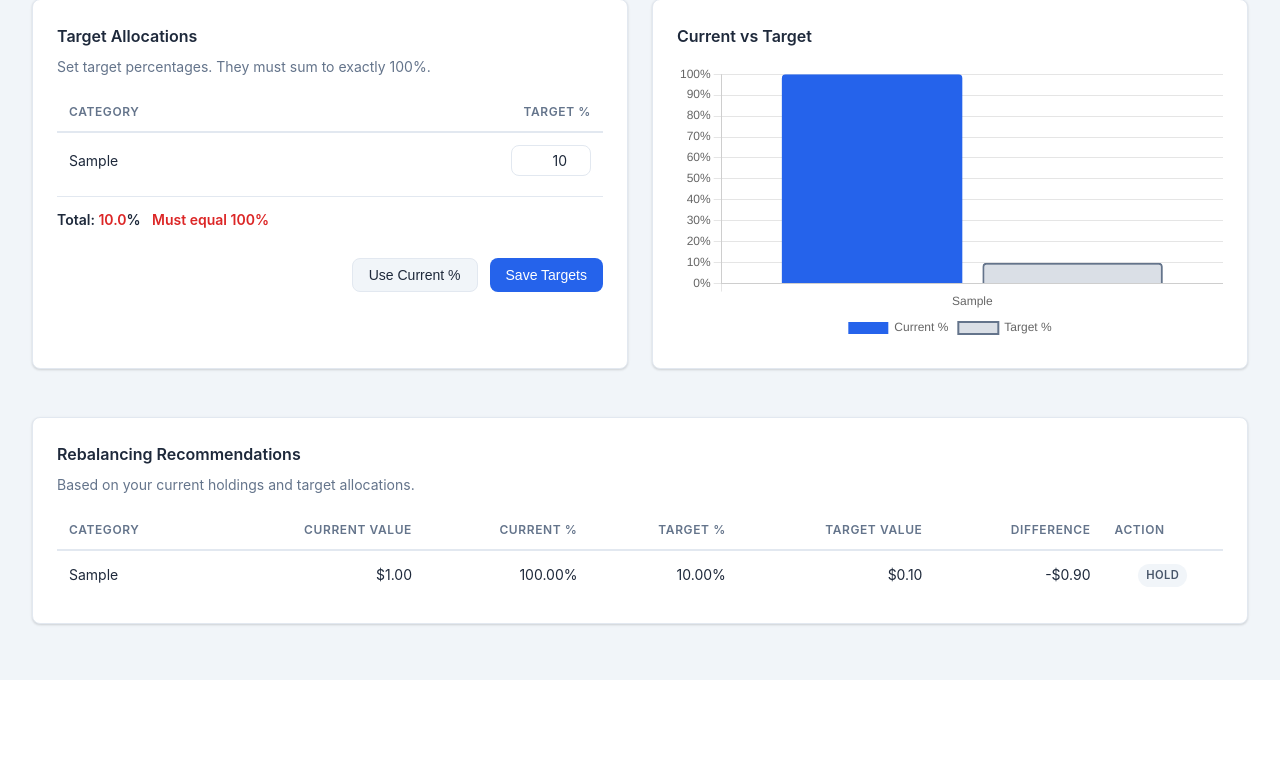
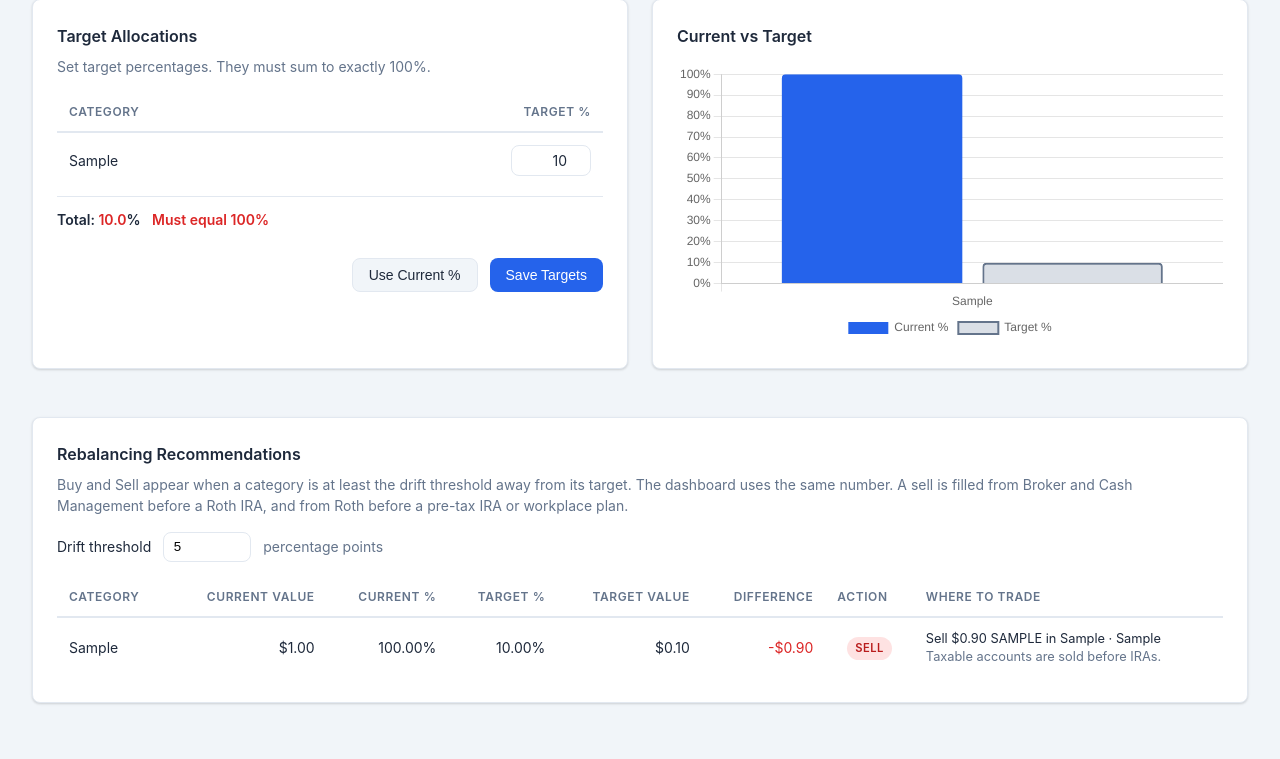
Before and after one commit to whs3/retirement-portfolio, a Flask app: page /rebalance in a window 1280 px wide. Shown: the part 153-912 px from the top of the page. Before the commit the page ends 833 px from the top, so only its background shows below. Run offline with Flask 3, Linux system fonts and the light colour scheme; tables that the repository leaves empty hold one stand-in row (values such as "Sample post"); some libraries are stand-ins or nearby versions.

Commit message:
Name accounts and tickers for rebalance trades; make drift threshold configurable
- New services/rebalance.py builds the Buy/Sell/Hold recommendations. Sells
  are filled from taxable accounts first, then Roth, then pre-tax; buys point
  at accounts that already hold the category. Rebalance page gets a
  "Where to trade" column.
- Buy/Sell now require the gap to reach a drift threshold (default 5 pts,
  0-50), saved as the drift_threshold_pts setting and editable on the
  Rebalance page. The dashboard drift banner uses the same threshold and
  names the suggested account/ticker.
- Settings also accept tax_rate_ordinary / tax_rate_gains, used by the
  Planning page's withdrawal estimate.

Co-Authored-By: Claude Opus 5.5 <noreply@anthropic.com>

```diff
--- a/portfolio/routes/portfolio.py
+++ b/portfolio/routes/portfolio.py
@@ -3,6 +3,8 @@
 from flask import Blueprint, jsonify, request
 
 from portfolio.db import get_db
+from portfolio.services.rebalance import build_recommendations
+from portfolio.services.settings import get_drift_threshold_pts
 from portfolio.validators import is_significant_value
 
 bp = Blueprint("portfolio_api", __name__)
@@ -132,36 +134,6 @@ def get_rebalance():
     db = get_db()
     holdings = db.execute("SELECT * FROM holdings").fetchall()
     targets = db.execute("SELECT * FROM target_allocations").fetchall()
-
-    total_value = sum(h["current_value"] for h in holdings)
-
-    current: dict[str, float] = {}
-    for h in holdings:
-        cat = h["category"] or "Uncategorized"
-        current.setdefault(cat, 0)
-        current[cat] += h["current_value"]
-
-    target_map = {t["category"]: t["target_percentage"] for t in targets}
-    all_cats = set(current) | set(target_map)
-
-    recommendations = []
-    for cat in all_cats:
-        target_pct = target_map.get(cat, 0)
-        curr_val = current.get(cat, 0)
-        curr_pct = (curr_val / total_value * 100) if total_value else 0
-        target_val = total_value * target_pct / 100
-        diff = target_val - curr_val
-        recommendations.append({
-            "category": cat,
-            "current_value": curr_val,
-            "current_pct": curr_pct,
-            "target_pct": target_pct,
-            "target_value": target_val,
-            "difference": diff,
-            "action": "Buy" if diff > 1 else "Sell" if diff < -1 else "Hold",
-        })
-
-    return jsonify({
-        "total_value": total_value,
-        "recommendations": sorted(recommendations, key=lambda x: x["category"]),
-    })
+    return jsonify(build_recommendations(
+        holdings, targets, get_drift_threshold_pts()
+    ))
--- a/portfolio/services/settings.py
+++ b/portfolio/services/settings.py
@@ -21,11 +21,23 @@ WITHDRAWAL_RATE_KEYS = {
 }
 WITHDRAWAL_YEARS_KEY = "withdrawal_years"
 
+# Illustrative defaults. The Planning page shows them and the user can change them.
+TAX_RATE_ORDINARY_KEY = "tax_rate_ordinary"
+TAX_RATE_GAINS_KEY = "tax_rate_gains"
+TAX_RATE_KEYS = {TAX_RATE_ORDINARY_KEY, TAX_RATE_GAINS_KEY}
+DEFAULT_ORDINARY_TAX_PCT = 22.0
+DEFAULT_GAINS_TAX_PCT = 15.0
+
+DRIFT_THRESHOLD_KEY = "drift_threshold_pts"
+DEFAULT_DRIFT_THRESHOLD_PTS = 5.0
+MAX_DRIFT_THRESHOLD_PTS = 50.0
+
 ALLOWED_SETTINGS = (
     {"fmp_api_key", PRICE_REFRESH_KEY}
     | BIRTHDATE_KEYS
     | WITHDRAWAL_RATE_KEYS
-    | {WITHDRAWAL_YEARS_KEY}
+    | TAX_RATE_KEYS
+    | {WITHDRAWAL_YEARS_KEY, DRIFT_THRESHOLD_KEY}
 )
 
 _MIN_BIRTH_YEAR = 1900
@@ -97,6 +109,60 @@ def get_owner_birthdates() -> dict[str, str | None]:
     }
 
 
+def parse_drift_threshold(value) -> str:
+    """Percentage-point gap before a category is a Buy or a Sell. 0–50."""
+    if isinstance(value, bool) or value is None:
+        raise ValueError("Drift threshold must be a number of percentage points")
+    if isinstance(value, str):
+        value = value.strip()
+    try:
+        n = float(value)
+    except (TypeError, ValueError):
+        raise ValueError("Drift threshold must be a number of percentage points") from None
+    if math.isnan(n) or math.isinf(n):
+        raise ValueError("Drift threshold is not a valid number")
+    if n < 0 or n > MAX_DRIFT_THRESHOLD_PTS:
+        raise ValueError(
+            f"Drift threshold must be between 0 and {MAX_DRIFT_THRESHOLD_PTS:g}"
+        )
+    return str(n)
+
+
+def get_drift_threshold_pts() -> float:
+    row = get_db().execute(
+        "SELECT value FROM settings WHERE key=?", (DRIFT_THRESHOLD_KEY,)
+    ).fetchone()
+    if not row or not row["value"]:
+        return DEFAULT_DRIFT_THRESHOLD_PTS
+    try:
+        return float(parse_drift_threshold(row["value"]))
+    except ValueError:
+        return DEFAULT_DRIFT_THRESHOLD_PTS
+
+
+def get_tax_assumptions() -> dict:
+    """Ordinary and long-term-gains rates used to estimate spendable withdrawals."""
+    rows = get_db().execute(
+        "SELECT key, value FROM settings WHERE key IN (?, ?)",
+        (TAX_RATE_ORDINARY_KEY, TAX_RATE_GAINS_KEY),
+    ).fetchall()
+    by_key = {r["key"]: r["value"] for r in rows}
+
+    def _rate(key: str, default: float) -> float:
+        raw = by_key.get(key)
+        if raw is None or raw == "":
+            return default
+        try:
+            return float(parse_withdrawal_rate(raw, key))
+        except ValueError:
+            return default
+
+    return {
+        "tax_rate_ordinary": _rate(TAX_RATE_ORDINARY_KEY, DEFAULT_ORDINARY_TAX_PCT),
+        "tax_rate_gains": _rate(TAX_RATE_GAINS_KEY, DEFAULT_GAINS_TAX_PCT),
+    }
+
+
 def get_withdrawal_assumptions() -> dict:
     """Persisted calculator inputs, with sensible defaults when unset."""
     rows = get_db().execute(
--- a/static/css/style.css
+++ b/static/css/style.css
@@ -268,6 +268,23 @@ body {
 .badge-sell         { background: #fee2e2; color: #b91c1c; }
 .badge-hold         { background: #f1f5f9; color: #475569; }
 
+.where-cell { font-size: .8rem; line-height: 1.4; min-width: 12rem; }
+.drift-setting {
+  display: flex;
+  flex-wrap: wrap;
+  align-items: center;
+  gap: .5rem .75rem;
+  margin-bottom: 1rem;
+  font-size: .875rem;
+}
+.drift-setting input {
+  width: 5.5rem;
+  padding: .4rem .6rem;
+  border: 1px solid var(--border);
+  border-radius: var(--radius);
+}
+
+
 /* ── Buttons ─────────────────────────────────────────────────────────────── */
 .btn {
   display: inline-flex;
@@ -305,6 +322,8 @@ body {
   gap: 1rem;
   margin-bottom: 1.5rem;
 }
+
+.form-grid.planning-assumptions { grid-template-columns: repeat(3, 1fr); }
 
 .form-group          { display: flex; flex-direction: column; gap: .375rem; }
 .form-group-full     { grid-column: 1 / -1; }
@@ -461,6 +480,7 @@ body {
   .main-content { padding: 1rem; }
   .grid-2       { grid-template-columns: 1fr; }
   .form-grid,
+  .form-grid.planning-assumptions,
   .cash-flow-form { grid-template-columns: 1fr; }
   .navbar       { padding: 0 1rem; }
   .nav-links a  { padding: .5rem .5rem; font-size: .8rem; }
--- a/static/js/rebalance.js
+++ b/static/js/rebalance.js
@@ -10,6 +10,7 @@ function esc(s) {
 }
 
 let rebalanceChart = null;
+let driftSaveTimer = null;
 
 function fmt(n) {
   return new Intl.NumberFormat('en-US', { style: 'currency', currency: 'USD' }).format(n);
@@ -100,12 +101,79 @@ async function saveAllocations(event) {
 
 // ── Rebalance chart + recommendations ────────────────────────────────────────
 
+function whereToTrade(r) {
+  if (r.action === 'Hold') return '<span class="text-muted">—</span>';
+
+  const lines = [];
+  (r.trades || []).forEach(t => {
+    const label = t.ticker || t.name || 'Holding';
+    const where = [t.owner, t.account_type].filter(Boolean).join(' · ');
+    lines.push(`<div>Sell ${fmt(t.amount)} ${esc(label)}${where ? ' in ' + esc(where) : ''}</div>`);
+  });
+
+  if (r.action === 'Buy') {
+    const held = (r.positions || []).filter(p => p.current_value > 0);
+    if (!held.length) {
+      lines.push('<div class="text-muted">No holding in this category yet.</div>');
+    } else {
+      held.forEach(p => {
+        const label = p.ticker || p.name || 'Holding';
+        const where = [p.owner, p.account_type].filter(Boolean).join(' · ');
+        lines.push(`<div>${esc(label)}${where ? ' · ' + esc(where) : ''} (${fmt(p.current_value)})</div>`);
+      });
+      lines.push('<div class="text-muted">Add to one of these accounts.</div>');
+    }
+  }
+
+  if (r.action === 'Sell') {
+    const traded = new Set((r.trades || []).map(t => `${t.ticker}|${t.owner}|${t.account_type}`));
+    const rest = (r.positions || []).filter(p =>
+      p.current_value > 0 && !traded.has(`${p.ticker}|${p.owner}|${p.account_type}`)
+    );
+    if (rest.length) {
+      const names = rest.map(p => {
+        const label = p.ticker || p.name || 'Holding';
+        const where = [p.owner, p.account_type].filter(Boolean).join(' ');
+        return `${label}${where ? ' (' + where + ')' : ''}`;
+      });
+      lines.push(`<div class="text-muted">Also held: ${esc(names.join('; '))}</div>`);
+    }
+  }
+
+  if (r.action === 'Sell' && r.note) lines.push(`<div class="text-muted">${esc(r.note)}</div>`);
+  return `<div class="where-cell">${lines.join('') || '<span class="text-muted">—</span>'}</div>`;
+}
+
 async function loadRebalance() {
   const res  = await fetch('/api/rebalance');
   const data = await res.json();
+  const input = document.getElementById('driftThreshold');
+  if (input && document.activeElement !== input && data.drift_threshold_pts != null) {
+    input.value = data.drift_threshold_pts;
+  }
   const recs = data.recommendations.filter(r => r.target_pct !== 0);
   renderRebalanceChart(recs);
   renderRecommendations(recs, data.total_value);
+}
+
+function queueDriftSave() {
+  const status = document.getElementById('driftStatus');
+  clearTimeout(driftSaveTimer);
+  driftSaveTimer = setTimeout(async () => {
+    const raw = document.getElementById('driftThreshold').value;
+    if (status) status.textContent = 'Saving…';
+    try {
+      await apiFetch('/api/settings', {
+        method: 'PUT',
+        headers: { 'Content-Type': 'application/json' },
+        body: JSON.stringify({ drift_threshold_pts: raw }),
+      });
+      if (status) status.textContent = 'Saved.';
+      loadRebalance();
+    } catch (err) {
+      if (status) status.textContent = err.message || 'Save failed.';
+    }
+  }, 400);
 }
 
 function renderRebalanceChart(recs) {
@@ -156,7 +224,7 @@ function renderRecommendations(recs, totalValue) {
   const tbody = document.getElementById('recommendationsBody');
 
   if (!recs.length) {
-    tbody.innerHTML = '<tr><td colspan="7" class="text-center text-muted">No data — add holdings first.</td></tr>';
+    tbody.innerHTML = '<tr><td colspan="8" class="text-center text-muted">No data — add holdings first.</td></tr>';
     return;
   }
 
@@ -166,7 +234,7 @@ function renderRecommendations(recs, totalValue) {
     const dispCurrentPct = parseFloat(r.current_pct.toFixed(2));
     const dispTargetPct  = parseFloat(r.target_pct.toFixed(2));
     const diff           = totalValue * (dispTargetPct - dispCurrentPct) / 100;
-    const diffCls        = diff > 1 ? 'text-success' : diff < -1 ? 'text-danger' : '';
+    const diffCls        = r.action === 'Buy' ? 'text-success' : r.action === 'Sell' ? 'text-danger' : '';
     const targetVal      = totalValue * dispTargetPct / 100;
     return `
     <tr>
@@ -177,6 +245,7 @@ function renderRecommendations(recs, totalValue) {
       <td class="text-right">${fmt(targetVal)}</td>
       <td class="text-right ${diffCls}">${diff >= 0 ? '+' : ''}${fmt(diff)}</td>
       <td class="text-center"><span class="badge badge-${r.action.toLowerCase()}">${r.action}</span></td>
+      <td>${whereToTrade(r)}</td>
     </tr>`;
   }).join('');
 }
@@ -184,4 +253,6 @@ function renderRecommendations(recs, totalValue) {
 document.addEventListener('DOMContentLoaded', () => {
   loadTargetAllocations();
   loadRebalance();
+  const driftInput = document.getElementById('driftThreshold');
+  if (driftInput) driftInput.addEventListener('input', queueDriftSave);
 });
--- a/templates/dashboard.html
+++ b/templates/dashboard.html
@@ -41,7 +41,7 @@
 
 <!-- Drift alerts -->
 <div id="driftAlerts" class="card alert-warning drift-alerts" style="display:none">
-  <strong>Off target:</strong>
+  <strong id="driftAlertsTitle">Off target:</strong>
   <div id="driftAlertsList"></div>
 </div>
 
--- a/templates/rebalance.html
+++ b/templates/rebalance.html
@@ -48,7 +48,17 @@
 <!-- Recommendations table -->
 <div class="card">
   <h2 class="card-title">Rebalancing Recommendations</h2>
-  <p class="card-description">Based on your current holdings and target allocations.</p>
+  <p class="card-description">
+    Buy and Sell appear when a category is at least the drift threshold away from its target.
+    The dashboard uses the same number. A sell is filled from Broker and Cash Management
+    before a Roth IRA, and from Roth before a pre-tax IRA or workplace plan.
+  </p>
+  <div class="drift-setting">
+    <label for="driftThreshold">Drift threshold</label>
+    <input type="number" id="driftThreshold" min="0" max="50" step="0.1" aria-describedby="driftHelp">
+    <span id="driftHelp" class="text-muted">percentage points</span>
+    <span id="driftStatus" class="text-muted"></span>
+  </div>
   <div class="table-responsive">
     <table class="table">
       <thead>
@@ -60,10 +70,11 @@
           <th class="text-right">Target Value</th>
           <th class="text-right">Difference</th>
           <th class="text-center">Action</th>
+          <th>Where to trade</th>
         </tr>
       </thead>
       <tbody id="recommendationsBody">
-        <tr><td colspan="7" class="text-center text-muted">Loading…</td></tr>
+        <tr><td colspan="8" class="text-center text-muted">Loading…</td></tr>
       </tbody>
     </table>
   </div>
```
Also changed, not shown: portfolio/routes/settings.py (+20 -0 lines), portfolio/services/rebalance.py (added, +135 -0 lines), static/js/dashboard.js (+25 -4 lines), tests/test_portfolio_api.py (+75 -1 lines), tests/test_settings_api.py (+22 -0 lines).
